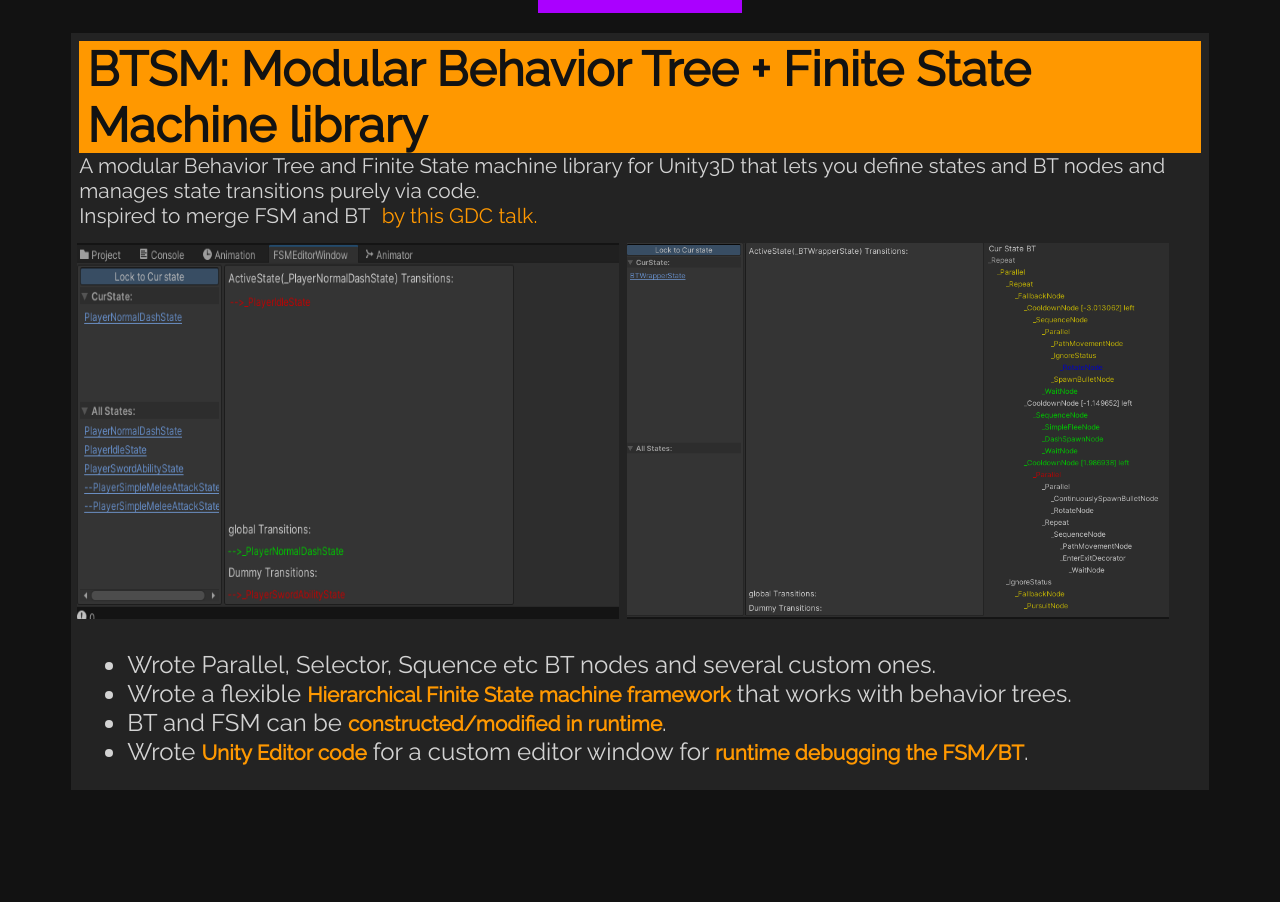
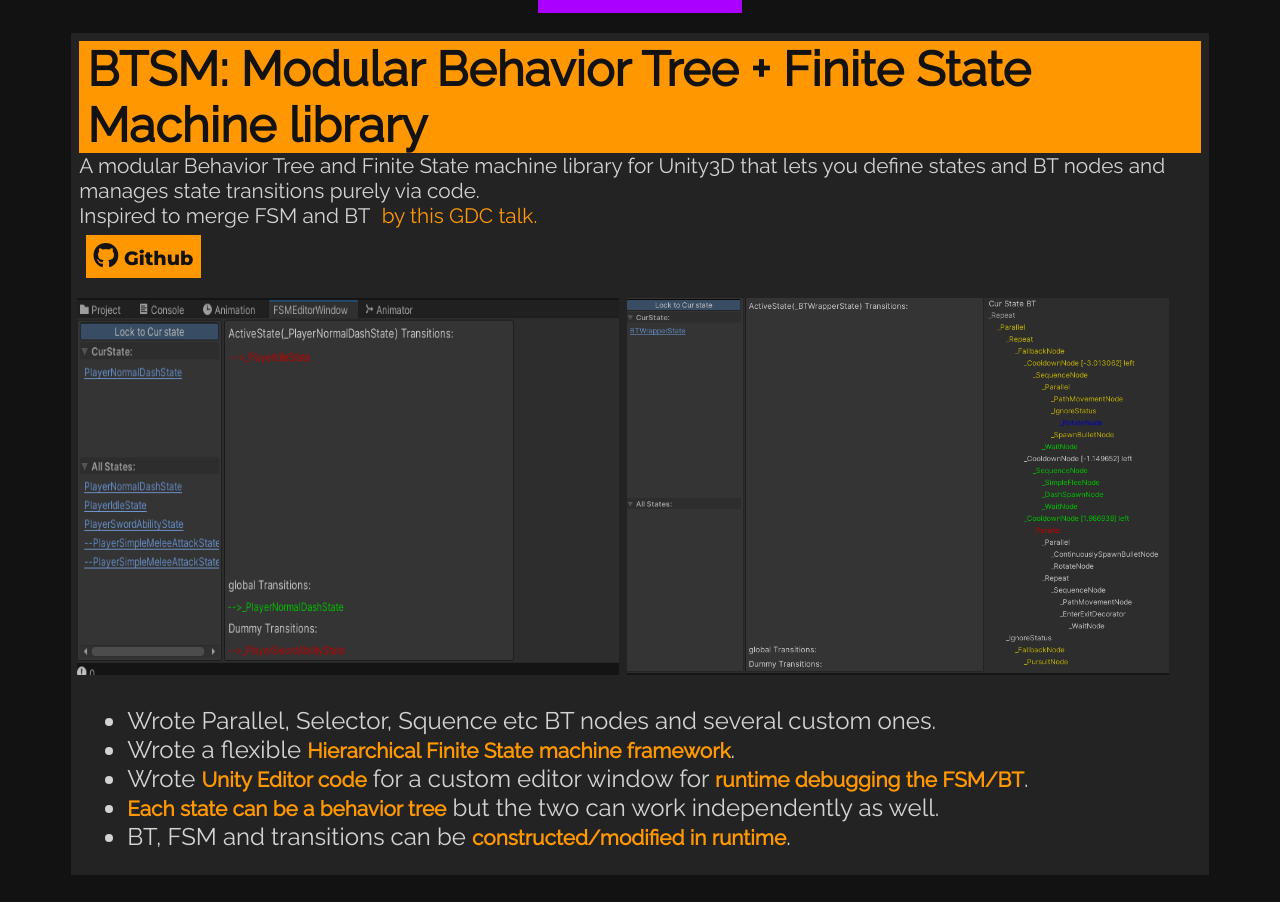
Before and after one commit to BDeshiDev/BDeshidev.github.io, a Jekyll site: the page built from portfolio.html, in a window 1280 px wide and 1400 px high, scrolled down 4283 px. Shown: the part 498-1400 px from the top of the window. Built offline with Jekyll 4.4.1, drawn with Linux system fonts in a browser that asks for light colours; nearby versions of some CDN libraries; before the commit the page ends 5598 px from its top, so only the background shows below that.

Commit message:
added github link for BTSM

```diff
--- a/_data/tools.yml
+++ b/_data/tools.yml
@@ -1,15 +1,16 @@
 - name: "BTSM: Modular Behavior Tree + Finite State Machine library"
   includeInPortfolio: includeInPortfolio
+  github: https://github.com/BDeshiDev/BTSM-Behavior-Tree-FSM-library-for-Unity
   portfolioHighlights:
-    # thumbnail: https://img.itch.zone/aW1nLzU3MTkyODQucG5n/315x250%23c/1AY0Oq.png
     desc: |+
       A modular Behavior Tree and Finite State machine library for Unity3D that lets you define states and BT nodes and manages state transitions purely via code.
       Inspired to merge FSM and BT <a href="https://www.youtube.com/watch?v=Qq_xX1JCreI">by this GDC talk.</a>
     work:
       - Wrote Parallel, Selector, Squence etc BT nodes and several custom ones.
-      - Wrote a flexible <strong>Hierarchical Finite State machine framework</strong> that works with behavior trees.
-      - BT and FSM can be <strong>constructed/modified in runtime</strong>.
+      - Wrote a flexible <strong>Hierarchical Finite State machine framework</strong>.
       - Wrote <strong>Unity Editor code</strong> for a custom editor window for <strong>runtime debugging the FSM/BT</strong>.
+      - <strong>Each state can be a behavior tree</strong> but the two can work independently as well.
+      - BT, FSM and transitions can be <strong>constructed/modified in runtime</strong>.
     roles:
       - Gameplay programming
       - AI programming
```
